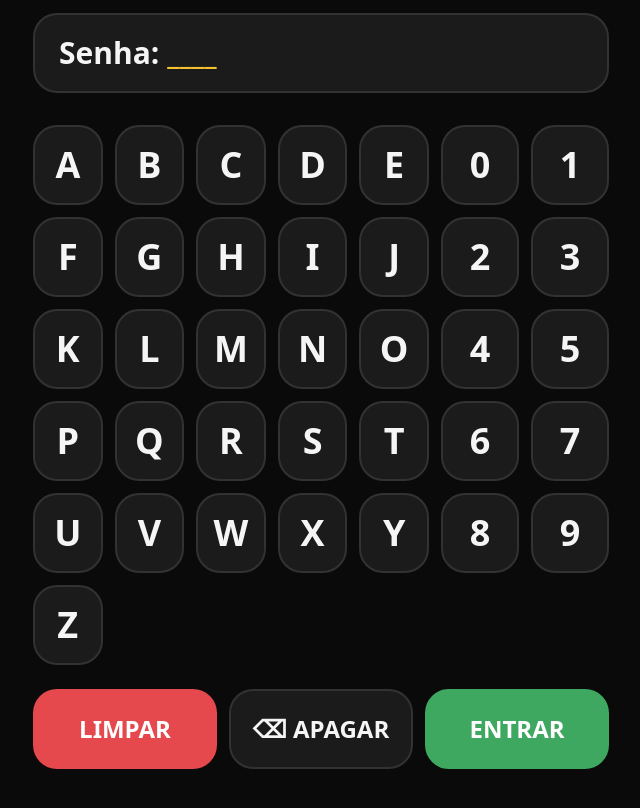
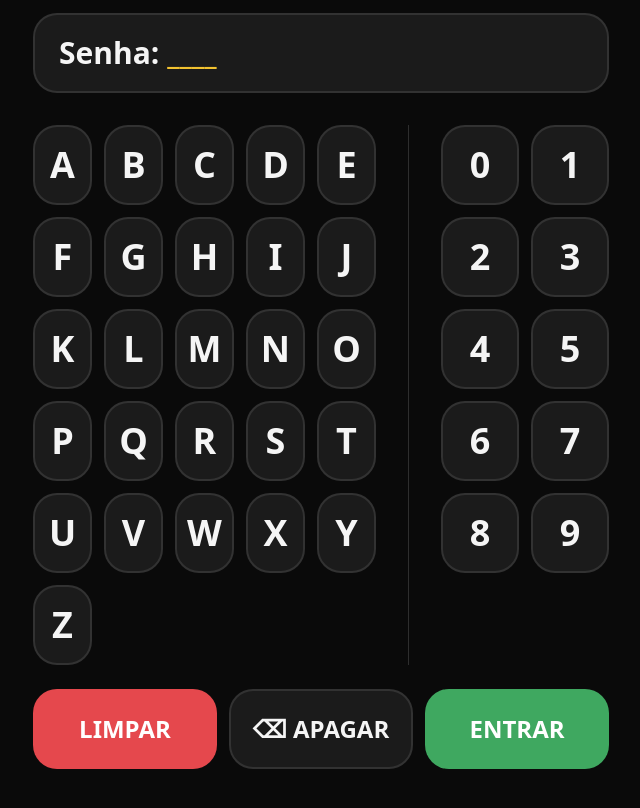
Before and after one commit to Lucasjoaosantos/estacionamento-parana, a Next.js app: page /login in a window 1280 px wide. Shown: the part 400-1208 px from the top of the page, without its empty margins (319-959 px from the left). Built offline with nearby package versions, Linux system fonts and the light colour scheme.

Commit message:
Adjust layout spacing in TecladoVirtual component

```diff
--- a/components/TecladoVirtual.js
+++ b/components/TecladoVirtual.js
@@ -31,7 +31,7 @@ export default function TecladoVirtual({
       {/* Letras sempre fixas à esquerda, números sempre fixos à direita —
           a posição de cada tecla não muda dependendo do que já foi digitado,
           então quem já decorou onde fica cada uma não se perde. */}
-      <div className="flex gap-3 items-start">
+      <div className="flex gap-8 items-start">
         {!somenteNumeros && (
           <div className="grid grid-cols-5 gap-3 flex-1">
             {LETRAS.map((tecla) => (
@@ -47,6 +47,9 @@ export default function TecladoVirtual({
               </button>
             ))}
           </div>
+        )}
+        {!somenteNumeros && (
+          <div className="w-px self-stretch bg-white/15 shrink-0" />
         )}
         <div
           className={`grid grid-cols-2 gap-3 ${somenteNumeros ? "flex-1" : "w-[168px] shrink-0"}`}
```
